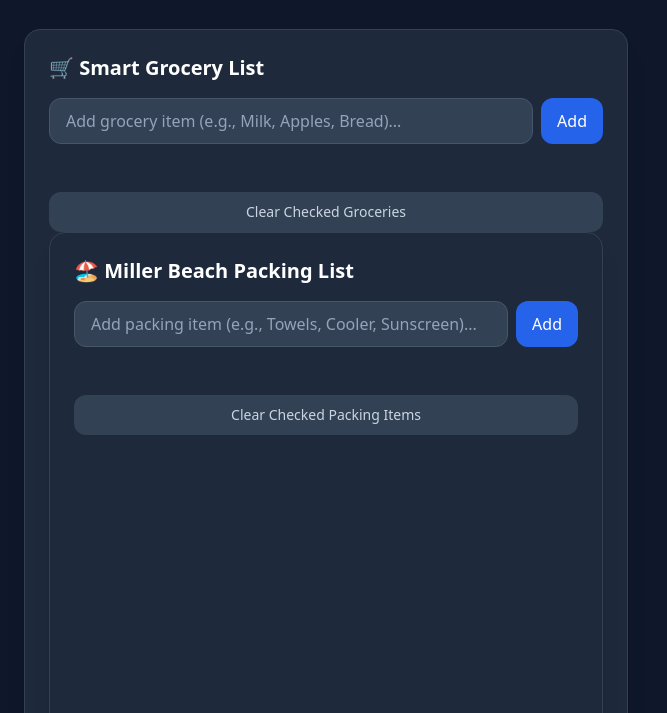
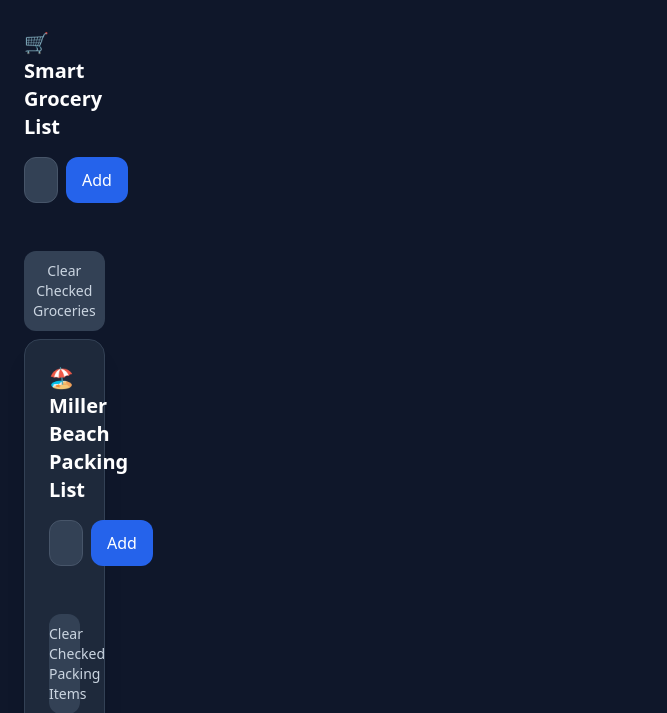
Before and after one commit to JD9059/Family-Hub, a website: page index.html in a window 1280 px wide. Shown: the part 87-800 px from the top of the page, without its empty margins (0-667 px from the left). Drawn offline with nearby package versions, Linux system fonts and the light colour scheme; no server answers.

Commit message:
Refactor Smart Grocery List panel layout
Updated layout of the Smart Grocery List panel to use a flex column with a gap.

```diff
--- a/index.html
+++ b/index.html
@@ -19,7 +19,7 @@
     <div class="grid grid-cols-1 lg:grid-cols-12 gap-6">
 
         <!-- LEFT PANEL: Smart Grocery List (Spans 6 columns) -->
-        <div class="lg:col-span-6 bg-slate-800 p-6 rounded-2xl shadow-xl border border-slate-700 flex flex-col justify-between min-h-[600px]">
+        <div class="flex flex-col gap-2">
             <div>
                 <h2 class="text-xl font-semibold mb-4 text-white flex items-center gap-2">
                     🛒 Smart Grocery List
```
